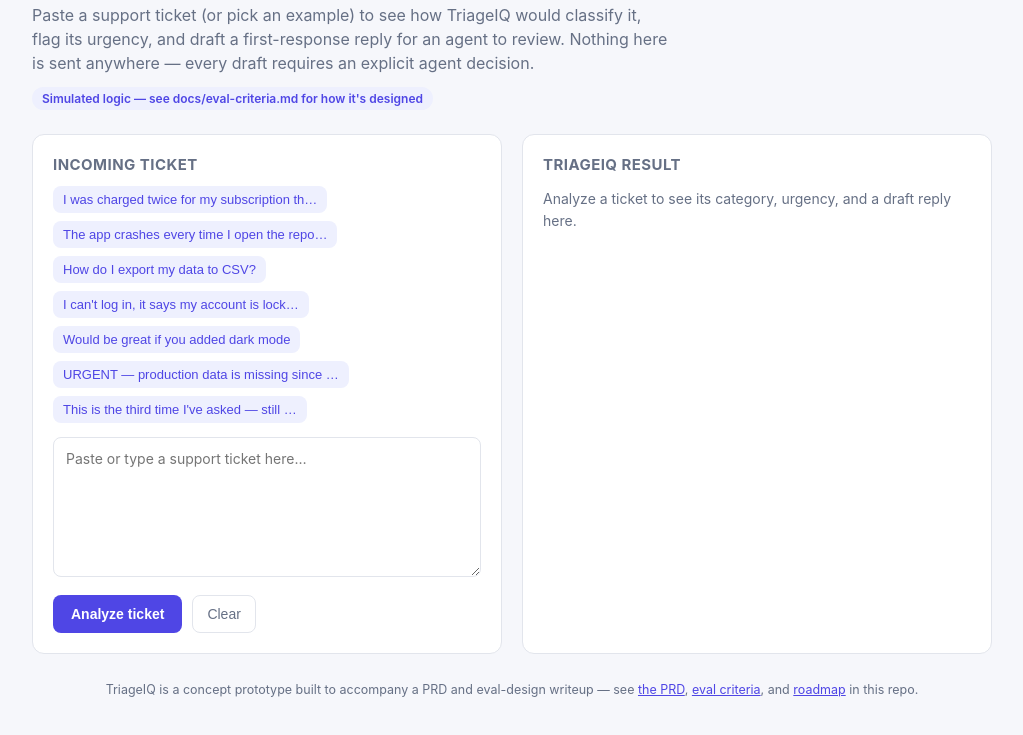
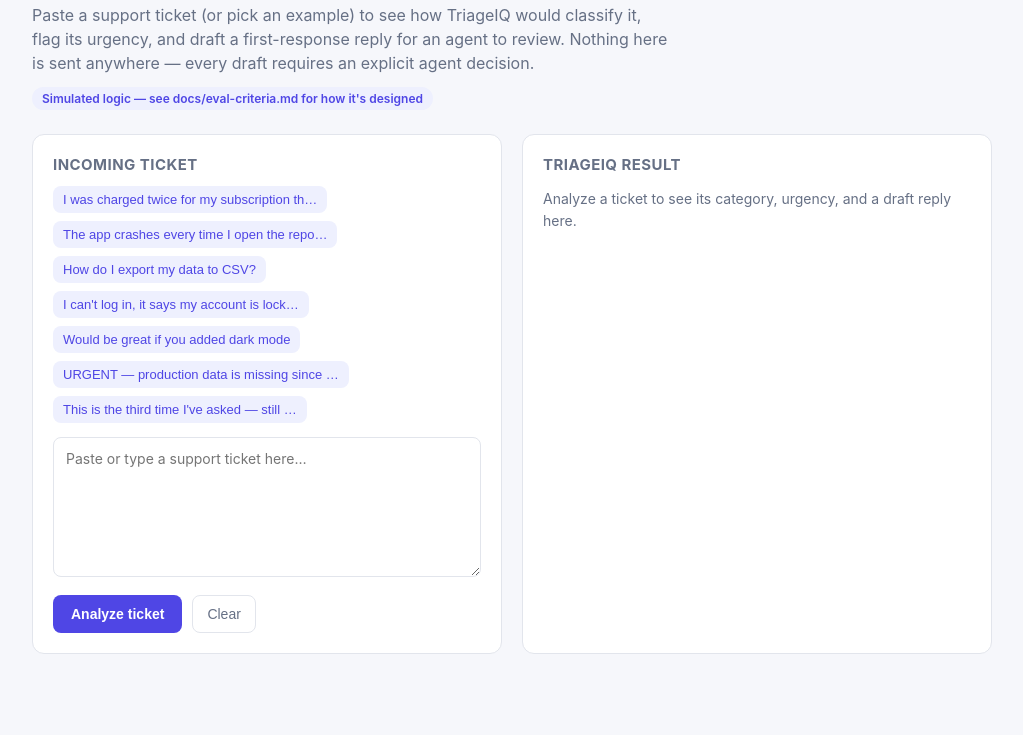
Before and after one commit to salfati/triageiq, a plain HTML site: page demo/index.html in a window 1280 px wide. Shown: the part 89-824 px from the top of the page, without its empty margins (128-1151 px from the left). Drawn offline with Linux system fonts and the light colour scheme.

Commit message:
Remove footer from demo page

```diff
--- a/demo/index.html
+++ b/demo/index.html
@@ -205,13 +205,6 @@
     font-size: 13px;
     color: var(--muted);
   }
-  footer {
-    margin-top: 28px;
-    font-size: 12.5px;
-    color: var(--muted);
-    text-align: center;
-  }
-  footer a { color: var(--brand); }
 </style>
 </head>
 <body>
@@ -246,11 +239,6 @@
     </section>
   </div>
 
-  <footer>
-    TriageIQ is a concept prototype built to accompany a PRD and eval-design writeup — see
-    <a href="../docs/PRD.md">the PRD</a>, <a href="../docs/eval-criteria.md">eval criteria</a>, and
-    <a href="../docs/roadmap.md">roadmap</a> in this repo.
-  </footer>
 </div>
 
 <script>
```
